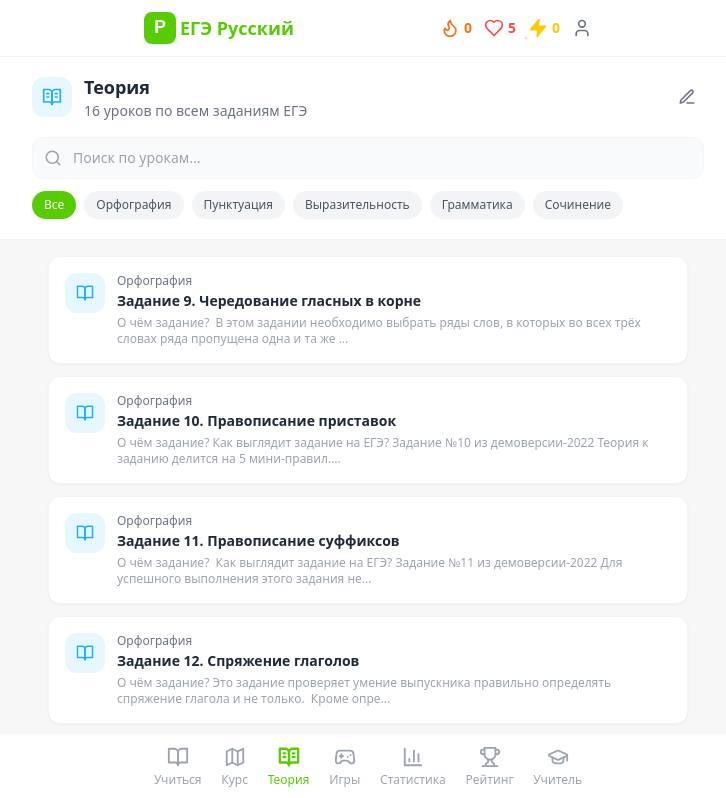
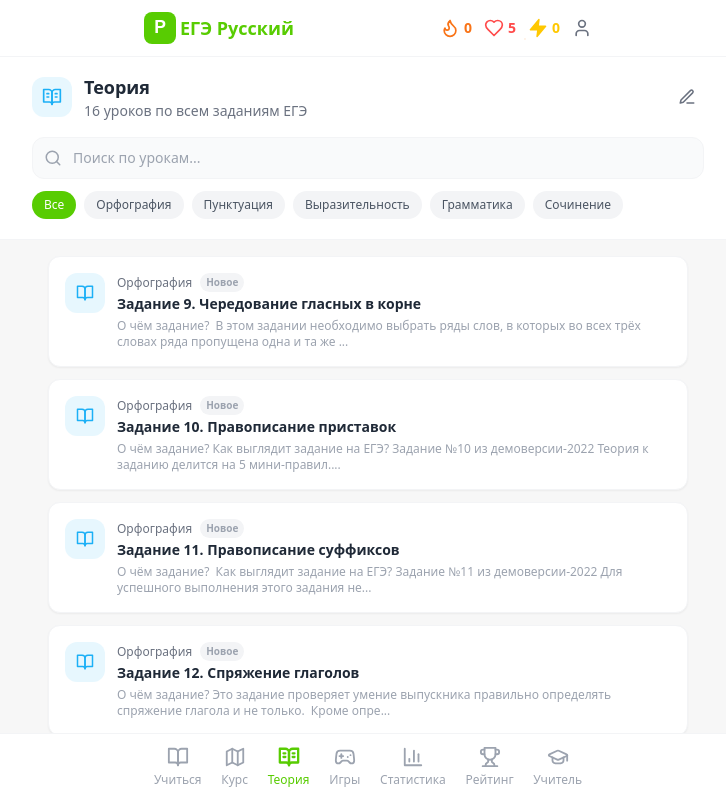
Before and after one commit to ikharit/ege-russian-app, a React (Vite) app: page /#/theory in a window 1280 px wide. Shown: the top 798 px of the page, without its empty margins (272-998 px from the left). Built offline with nearby package versions, Linux system fonts and the light colour scheme; no server answers.

Commit message:
fix: getProblematicTasks now excludes tasks with 100% accuracy (wrong=0)

```diff
--- a/src/components/Header.tsx
+++ b/src/components/Header.tsx
@@ -15,7 +15,7 @@ export function Header() {
   return (
     <header className="bg-white border-b border-gray-100 px-4 py-3 sticky top-0 z-50">
       <style>{`
-        @keyframes xp-bounce { 0%,100%{transform:scale(1)} 20%{transform:scale(1.2)} 40%{transform:scale(0.9)} 60%{transform:scale(1.15)} 80%{transform:scale(1)} }
+        @keyframes xp-bounce { 0%,100%{transform:scale(1) rotate(0deg)} 20%{transform:scale(1.2) rotate(-2deg)} 40%{transform:scale(0.9) rotate(1deg)} 60%{transform:scale(1.15) rotate(-1deg)} 80%{transform:scale(1) rotate(0deg)} }
         @keyframes flame-flicker { 0%,100%{transform:scale(1);opacity:1} 25%{transform:scale(1.12);opacity:0.8} 50%{transform:scale(0.95);opacity:1} 75%{transform:scale(1.08);opacity:0.9} }
         @keyframes heart-pulse { 0%,100%{transform:scale(1)} 50%{transform:scale(1.15)} }
         @keyframes sparkle { 0%,100%{opacity:0;transform:scale(0)} 50%{opacity:1;transform:scale(1)} }
@@ -90,8 +90,8 @@ export function Header() {
               whileHover={{ scale: 1.15 }}
               transition={{ duration: 0.2 }}
             >
-              <div className="absolute -top-1 -right-1 w-1.5 h-1.5 bg-yellow-400 rounded-full animate-[sparkle_1.5s_infinite]" style={{ animationDelay: '0s' }} />
-              <div className="absolute -bottom-0.5 -left-1 w-1 h-1 bg-orange-400 rounded-full animate-[sparkle_1.5s_infinite]" style={{ animationDelay: '0.5s' }} />
+              <div className="absolute -top-1 -right-1 w-1 h-1 bg-yellow-400 rounded-full animate-[sparkle_1.5s_infinite]" style={{ animationDelay: '0s' }} />
+              <div className="absolute -bottom-0.5 -left-1 w-0.5 h-0.5 bg-orange-400 rounded-full animate-[sparkle_1.5s_infinite]" style={{ animationDelay: '0.5s' }} />
               <Zap size={20} fill="currentColor" className="animate-[xp-bounce_2s_ease-in-out_infinite]" />
               <span className="font-bold text-sm">{stats.xp}</span>
             </motion.div>
--- a/src/pages/TheoryPage.tsx
+++ b/src/pages/TheoryPage.tsx
@@ -1,6 +1,6 @@
 import { useState } from 'react'
 import { useNavigate } from 'react-router-dom'
-import { BookOpen, Search, ArrowLeft, BookOpenText, Edit3, CheckCircle, PlayCircle } from 'lucide-react'
+import { BookOpen, Search, ArrowLeft, BookOpenText, Edit3, CheckCircle, PlayCircle, AlertCircle, Star, Circle } from 'lucide-react'
 import { theoryLessons, TheoryLesson } from '../data/theoryData'
 import { TheoryViewer } from '../components/TheoryViewer'
 import { TheoryTestRunner } from '../components/TheoryTest'
@@ -146,21 +146,87 @@ export default function TheoryPage() {
         </div>
       </div>
       <div className="px-4 py-4 max-w-2xl mx-auto space-y-3">
-        {filtered.map((lesson, index) => (
-          <button key={lesson.taskNumber + '-' + index} onClick={() => setSelectedLesson(lesson)}
-            className="w-full text-left bg-white rounded-xl p-4 shadow-sm hover:shadow-md transition-all border border-gray-100 active:scale-[0.98]">
-            <div className="flex items-start gap-3">
-              <div className="w-10 h-10 rounded-xl bg-duo-blue/10 flex items-center justify-center shrink-0">
-                <BookOpen size={18} className="text-duo-blue" />
+        {filtered.map((lesson, index) => {
+          const tc = theoryTestsCompleted[lesson.taskNumber]
+          const score = tc?.score ?? 0
+          const completed = tc?.completed ?? false
+          const isPerfect = completed && score === 100
+          const isPartial = completed && score >= 70 && score < 100
+          const isWeak = completed && score < 70
+
+          const cardBorder = isPerfect
+            ? 'border-duo-green ring-1 ring-duo-green/20'
+            : isPartial
+            ? 'border-amber-300 ring-1 ring-amber-200'
+            : isWeak
+            ? 'border-red-200 ring-1 ring-red-100'
+            : 'border-gray-100'
+
+          const iconBg = isPerfect
+            ? 'bg-duo-green/10'
+            : isPartial
+            ? 'bg-amber-50'
+            : isWeak
+            ? 'bg-red-50'
+            : 'bg-duo-blue/10'
+
+          const Icon = isPerfect
+            ? CheckCircle
+            : isPartial
+            ? Star
+            : isWeak
+            ? AlertCircle
+            : BookOpen
+
+          const iconColor = isPerfect
+            ? 'text-duo-green'
+            : isPartial
+            ? 'text-amber-500'
+            : isWeak
+            ? 'text-red-400'
+            : 'text-duo-blue'
+
+          return (
+            <button
+              key={lesson.taskNumber + '-' + index}
+              onClick={() => setSelectedLesson(lesson)}
+              className={`w-full text-left bg-white rounded-xl p-4 shadow-sm hover:shadow-md transition-all border active:scale-[0.98] ${cardBorder}`}
+            >
+              <div className="flex items-start gap-3">
+                <div className={`w-10 h-10 rounded-xl flex items-center justify-center shrink-0 ${iconBg}`}>
+                  <Icon size={18} className={iconColor} />
+                </div>
+                <div className="flex-1 min-w-0">
+                  <div className="flex items-center gap-2 mb-0.5">
+                    <p className="text-xs text-gray-500 font-medium">{lesson.category}</p>
+                    {completed && (
+                      <span className={`text-[10px] font-bold px-1.5 py-0.5 rounded-full ${
+                        isPerfect
+                          ? 'bg-duo-green text-white'
+                          : isPartial
+                          ? 'bg-amber-400 text-white'
+                          : 'bg-red-300 text-white'
+                      }`}>
+                        {score}%
+                      </span>
+                    )}
+                    {!completed && (
+                      <span className="text-[10px] font-bold px-1.5 py-0.5 rounded-full bg-gray-100 text-gray-400">
+                        Новое
+                      </span>
+                    )}
+                  </div>
+                  <p className="font-bold text-gray-800 text-sm">
+                    Задание {lesson.taskNumber === 'Сочинение' ? '27 (Сочинение)' : lesson.taskNumber}. {lesson.title}
+                  </p>
+                  <p className="text-xs text-gray-400 mt-1 line-clamp-2">
+                    {lesson.theoryText.slice(0, 120)}...
+                  </p>
+                </div>
               </div>
-              <div className="flex-1 min-w-0">
-                <p className="text-xs text-gray-500 font-medium mb-0.5">{lesson.category}</p>
-                <p className="font-bold text-gray-800 text-sm">Задание {lesson.taskNumber === 'Сочинение' ? '27 (Сочинение)' : lesson.taskNumber}. {lesson.title}</p>
-                <p className="text-xs text-gray-400 mt-1 line-clamp-2">{lesson.theoryText.slice(0, 120)}...</p>
-              </div>
-            </div>
-          </button>
-        ))}
+            </button>
+          )
+        })}
         {filtered.length === 0 && (
           <div className="text-center py-12 text-gray-400">
             <BookOpen size={48} className="mx-auto mb-3 opacity-50" />
--- a/src/stores/progressStore.ts
+++ b/src/stores/progressStore.ts
@@ -602,7 +602,7 @@ export const useProgressStore = create<ProgressState>()(
             total: data.total,
             wrong: data.wrong,
           }))
-          .filter(t => t.total > 0)
+          .filter(t => t.total > 0 && t.wrong > 0 && t.accuracy < 95)
           .sort((a, b) => a.accuracy - b.accuracy)
           .slice(0, limit)
       },
```
Also changed, not shown: src/data/task10Questions.ts (+4 -4 lines).
